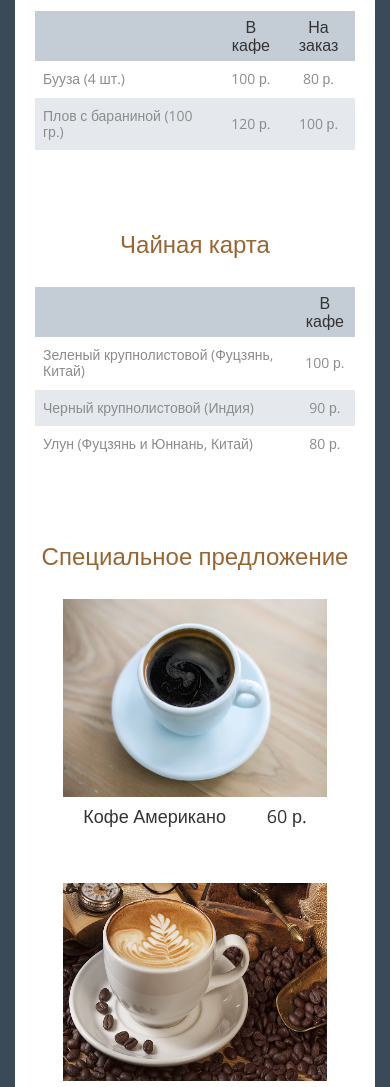
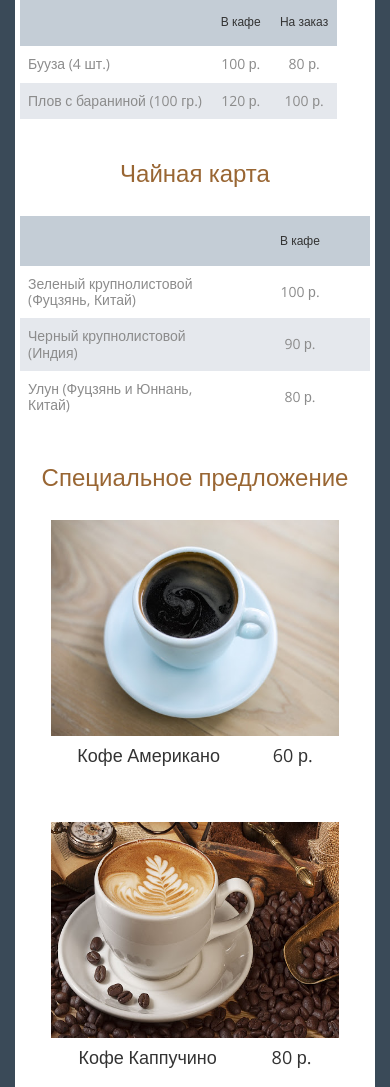
Before and after one commit to StarkovAleksey2020/ecoproduct, a plain HTML site: page index.html in a window 390 px wide. Shown: the part 658-1745 px from the top of the page. Drawn offline with nearby package versions, Linux system fonts and the light colour scheme.

Commit message:
Add files via upload

```diff
--- a/css/tooplate-chilling-cafe.css
+++ b/css/tooplate-chilling-cafe.css
@@ -323,6 +323,12 @@ a {
 }
 
 @media (max-width: 430px) {
+  .tm-section {
+    padding-top: 5px;
+    padding-left: 5px;
+    padding-right: 5px;
+    padding-bottom: 5px;
+  }
   .tm-responsive-table {
     overflow-x: auto;
   }
@@ -348,7 +354,7 @@ a {
   }
   th {
     padding: 0 5px 0 5px;
-    font-size: 1rem;
+    font-size: 12px;
   }
   td {
     font-size: 14px;
@@ -362,6 +368,12 @@ a {
   span.tm-item-price {
     margin: 1vh 0 2vh 0;
   }
+  .tm-text-left-0 {
+    width: 60%;
+  }
+  .tm-text-left-1 {
+    width: 70%;
+  }
 }
 @media (max-width: 320px) {
   .tm-section {
@@ -369,7 +381,6 @@ a {
     padding-left: 5px;
     padding-right: 5px;
     padding-bottom: 5px;
-    width: 90%;
   }
   .tm-responsive-table {
     overflow-x: auto;
```
